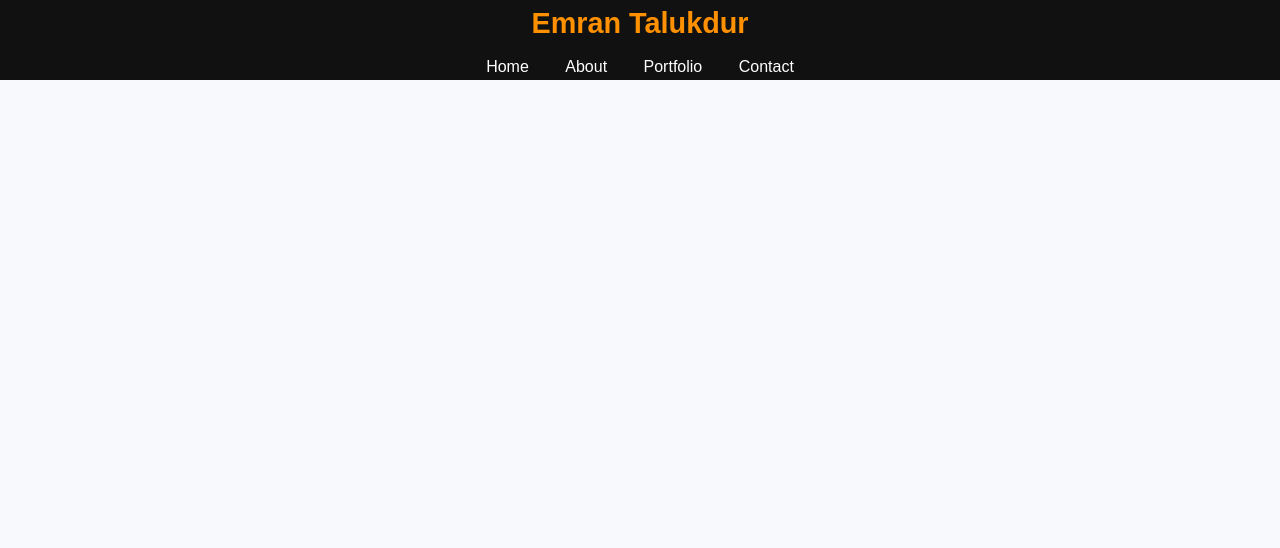
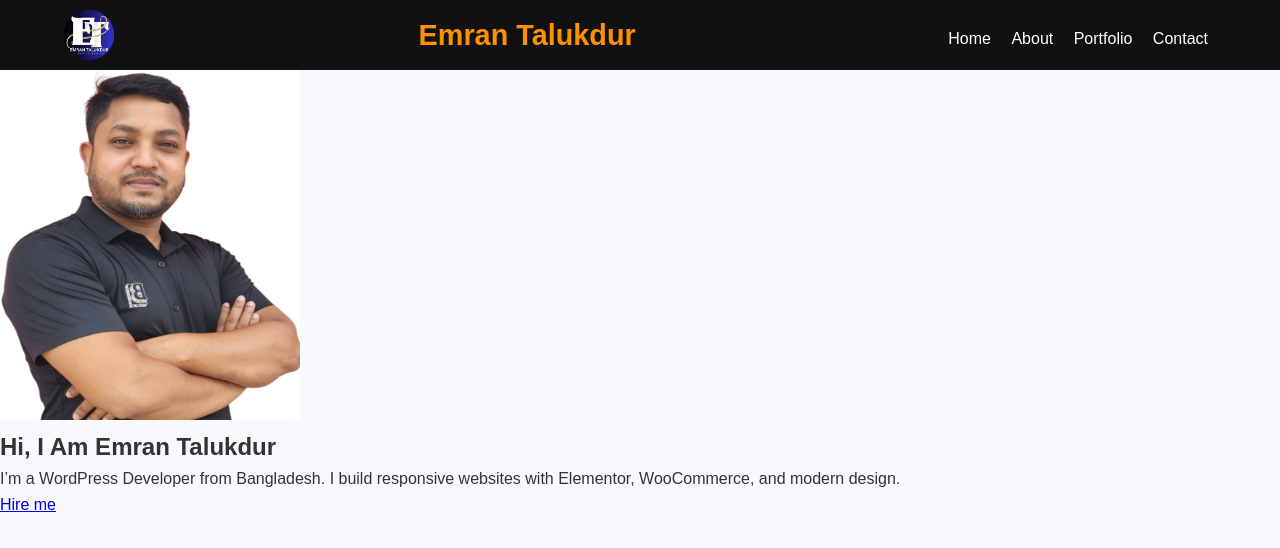
Before and after one commit to emranwpdev/my-second-github-ripo, a plain HTML site: page index.html in a window 1280 px wide. Drawn offline with Linux system fonts and the light colour scheme.

Commit message:
curection 3

```diff
--- a/index.html
+++ b/index.html
@@ -9,7 +9,9 @@
 <body>
  <header class="header">
   <div class="container">
-    <h1 class="logo">Emran Talukdur</h1>
+     <img class="img" src="emranwpdev Logo.png" alt="" width="50px" height="50px">
+    <h1 class="logo"> Emran Talukdur</h1>
+
     <nav class="navber">
       <a href="#Home">Home</a>
       <a href="#about">About</a>
@@ -18,5 +20,16 @@
     </nav>
   </div>
  </header>
+
+ <section>
+  <div>
+    <img src="emranwpdev.jpg" alt="coming soon" width="300px" height="350px">
+    <div>
+      <h2>Hi, I Am Emran Talukdur</h2>
+      <p>I’m a WordPress Developer from Bangladesh. I build responsive websites with Elementor, WooCommerce, and modern design.</p>
+      <a href="#contact" class="btn">Hire me</a>
+    </div>
+  </div>
+ </section>
 </body>
 </html>
--- a/sytles2.css
+++ b/sytles2.css
@@ -24,18 +24,45 @@ body{
     font-size: 1.8rem;
     font-weight: bold;
      text-align: center;
+
 }
 
 .navber{
     text-align:center;
-     margin-top: 0.5rem;
+   margin-top:0.5rem;
 }
 .navber a{
     color: white;
    text-decoration: none;
-   margin: 01rem;
+   margin: 0.5rem;
    font-weight: 500;
 }
 .navber a:hover{
     color: #4ad;
 }
+.navber{
+    text-align: right;
+}
+.logo .img{
+    float: left;
+
+}
+.header .container{
+    display: flex;
+    justify-content: space-between;
+    align-items: center;
+}
+.container{
+    height: 70px;
+}
+ .Hero{
+    background-color: white;
+    padding: 3rem;
+    text-align: center;
+ }
+
+ .Hero-content{
+    display: flex;
+    flex-direction: column;
+    align-items: center;
+ }
```
Also changed, not shown: emranwpdev Logo.png (added), emranwpdev.jpg (added).
